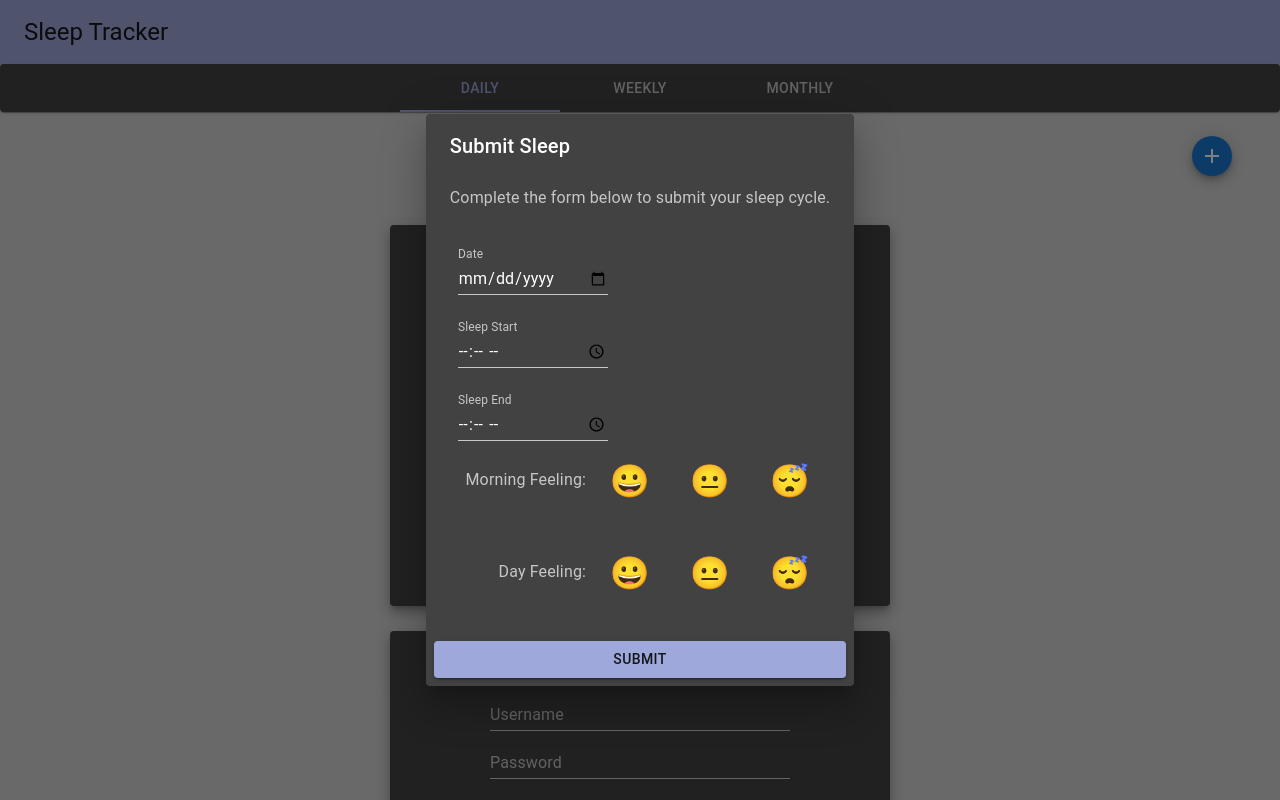
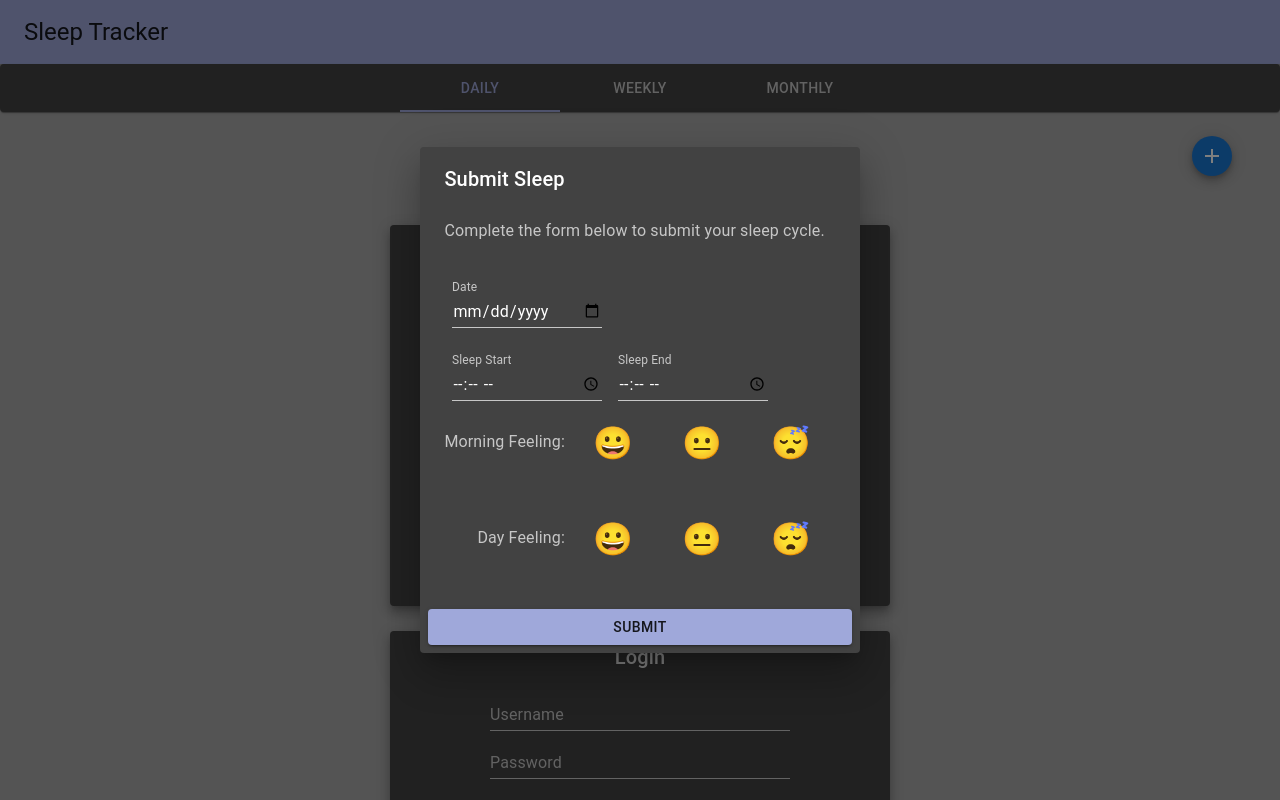
Before and after one commit to bw-sleep-tracker/ST-Front-End, a React (Create React App) app in the folder sleep-tracker/: page / in a window 1280 px wide. Both pictures are taken after a click on the button "Add". Shown: the top 800 px of the page. Built offline with nearby package versions, Linux system fonts and the light colour scheme.

Commit message:
connect all the inputs to this.state values

```diff
--- a/sleep-tracker/src/App.js
+++ b/sleep-tracker/src/App.js
@@ -14,7 +14,7 @@ function App() {
       style={{
         minHeight: "100vh",
         height: "100%",
-        backgroundColor: "lightGrey",
+        backgroundColor: "darkGrey",
         paddingBottom: 100
       }}
     >
--- a/sleep-tracker/src/Components/Dashboard/SleepInputForm.js
+++ b/sleep-tracker/src/Components/Dashboard/SleepInputForm.js
@@ -30,11 +30,65 @@ const styles = theme => ({
 
 class SleepInputForm extends Component {
   state = {
-    date: ""
+    date: "",
+    startTime: "",
+    endTime: "",
+    morning: null,
+    day: null
+  };
+
+  getDate = e => {
+    this.setState({ date: e.target.value });
+  };
+
+  getStartTime = e => {
+    this.setState({ startTime: e.target.value });
+  };
+
+  getEndTime = e => {
+    this.setState({ endTime: e.target.value });
+  };
+
+  morningEmojiToggle = (e, data) => {
+    console.log(e.target.textContent);
+    let content = e.target.textContent;
+
+    if (data === "Morning") {
+      switch (content) {
+        case "😀": {
+          return this.setState({ morning: 1 });
+        }
+        case "😐": {
+          return this.setState({ morning: 2 });
+        }
+        case "😴": {
+          return this.setState({ morning: 3 });
+        }
+        default: {
+          return this.setState({ morning: null });
+        }
+      }
+    } else if (data === "Daytime") {
+      switch (content) {
+        case "😀": {
+          return this.setState({ day: 1 });
+        }
+        case "😐": {
+          return this.setState({ day: 2 });
+        }
+        case "😴": {
+          return this.setState({ day: 3 });
+        }
+        default: {
+          return this.setState({ day: null });
+        }
+      }
+    }
   };
 
   render() {
     const { classes } = this.props;
+    console.log(this.state);
     return (
       <Dialog open={this.props.status} onClose={this.props.toggle}>
         <DialogTitle>Submit Sleep</DialogTitle>
@@ -44,6 +98,7 @@ class SleepInputForm extends Component {
           </DialogContentText>
           <form className={classes.form}>
             <TextField
+              value={this.state.date}
               id="date"
               label="Date"
               type="date"
@@ -51,8 +106,11 @@ class SleepInputForm extends Component {
               InputLabelProps={{
                 shrink: true
               }}
+              onChange={this.getDate}
             />
+            <div>
               <TextField
+                value={this.state.startTime}
                 id="time"
                 label="Sleep Start"
                 type="time"
@@ -63,8 +121,10 @@ class SleepInputForm extends Component {
                 inputProps={{
                   step: 300 // 5 min
                 }}
+                onChange={this.getStartTime}
               />
               <TextField
+                value={this.state.endTime}
                 id="time"
                 label="Sleep End"
                 type="time"
@@ -75,29 +135,60 @@ class SleepInputForm extends Component {
                 inputProps={{
                   step: 300 // 5 min
                 }}
+                onChange={this.getEndTime}
               />
-
+            </div>
             <DialogContentText style={{ textAlign: "right" }}>
               Morning Feeling:{" "}
-              <Button size="small" className={classes.emoji}>
+              <Button
+                size="small"
+                className={classes.emoji}
+                onClick={e => this.morningEmojiToggle(e, "Morning")}
+                variant={this.state.morning === 1 && "outlined"}
+              >
                 😀
               </Button>
-              <Button size="small" className={classes.emoji}>
+              <Button
+                size="small"
+                className={classes.emoji}
+                onClick={e => this.morningEmojiToggle(e, "Morning")}
+                variant={this.state.morning === 2 && "outlined"}
+              >
                 😐
               </Button>
-              <Button size="small" className={classes.emoji}>
+              <Button
+                size="small"
+                className={classes.emoji}
+                onClick={e => this.morningEmojiToggle(e, "Morning")}
+                variant={this.state.morning === 3 && "outlined"}
+              >
                 😴
               </Button>
             </DialogContentText>
             <DialogContentText style={{ textAlign: "right" }}>
               Day Feeling:{" "}
-              <Button size="small" className={classes.emoji}>
+              <Button
+                size="small"
+                className={classes.emoji}
+                onClick={e => this.morningEmojiToggle(e, "Daytime")}
+                variant={this.state.day === 1 && "outlined"}
+              >
                 😀
               </Button>
-              <Button size="small" className={classes.emoji}>
+              <Button
+                size="small"
+                className={classes.emoji}
+                onClick={e => this.morningEmojiToggle(e, "Daytime")}
+                variant={this.state.day === 2 && "outlined"}
+              >
                 😐
               </Button>
-              <Button size="small" className={classes.emoji}>
+              <Button
+                size="small"
+                className={classes.emoji}
+                onClick={e => this.morningEmojiToggle(e, "Daytime")}
+                variant={this.state.day === 3 && "outlined"}
+              >
                 😴
               </Button>
             </DialogContentText>
```
Lines whose indentation alone changed are shown as unchanged.
